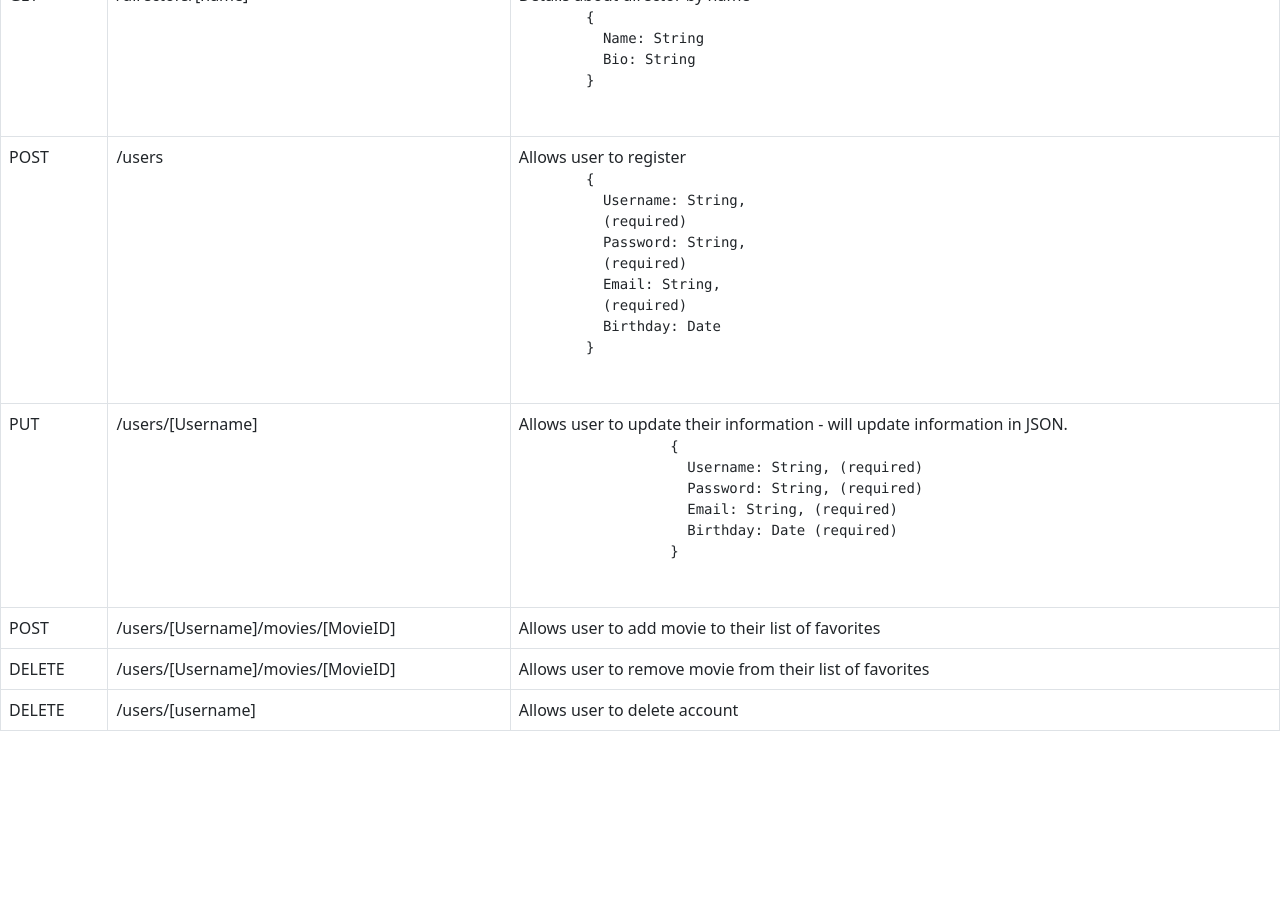
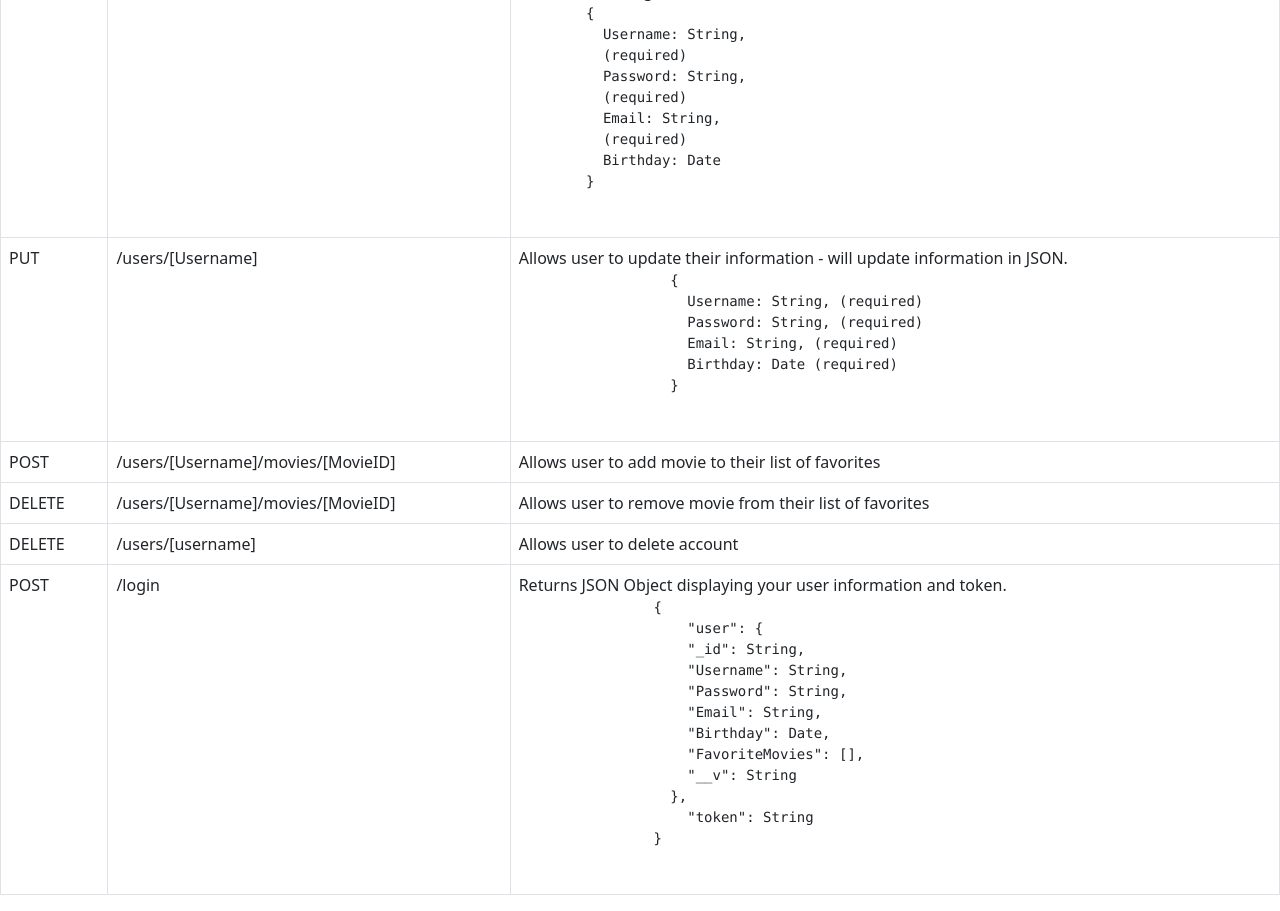
Before and after one commit to Coldest-Out/myFlix-app, a website: page public/documentation.html in a window 1280 px wide. Shown: the part 1256-2167 px from the top of the page. Before the commit the page ends 2003 px from the top, so only its background shows below. Drawn offline with nearby package versions, Linux system fonts and the light colour scheme.

Commit message:
Added login endpoint

```diff
--- a/public/documentation.html
+++ b/public/documentation.html
@@ -8,11 +8,6 @@
   <link href="https://cdn.jsdelivr.net/npm/bootstrap@5.1.3/dist/css/bootstrap.min.css" rel="stylesheet" integrity="sha384-1BmE4kWBq78iYhFldvKuhfTAU6auU8tT94WrHftjDbrCEXSU1oBoqyl2QvZ6jIW3" crossorigin="anonymous"/>
 </head>
 <body>
-  <h1>myFlix App</h1>
-  <h2>Movie Application</h2>
-  <p>
-    This web application will provide users with access to information about different movies, directors, and genres. Users will be able to sign up, update their personal information, and create a list of their favorite movies.
-  </p>
   <section>
     <h1>myFlix App</h1>
     <h2>Movie Application</h2>
@@ -20,7 +15,7 @@
       This web application will provide users with access to information about different movies, directors, and genres. Users will be able to sign up, update their personal information, and create a list of their favorite movies.
     </p>
 
-        <h2>endpoints and descriptions</h2>
+        <h2>Endpoints and Descriptions</h2>
         <br>
         <table class="table table-bordered">
           <thead class="table-dark">
@@ -144,6 +139,27 @@
               <td>/users/[username]</td>
               <td>Allows user to delete account</td>
             </tr>
+            <tr>
+              <td>POST</td>
+              <td>/login</td>
+              <td>
+                Returns JSON Object displaying your user information and token.
+                <pre>
+                {
+                    "user": {
+                    "_id": String,
+                    "Username": String,
+                    "Password": String,
+                    "Email": String,
+                    "Birthday": Date,
+                    "FavoriteMovies": [],
+                    "__v": String
+                  },
+                    "token": String
+                }
+                </pre>
+              </td>
+            </tr>
           </tbody>
         </table>
       </section>
```
